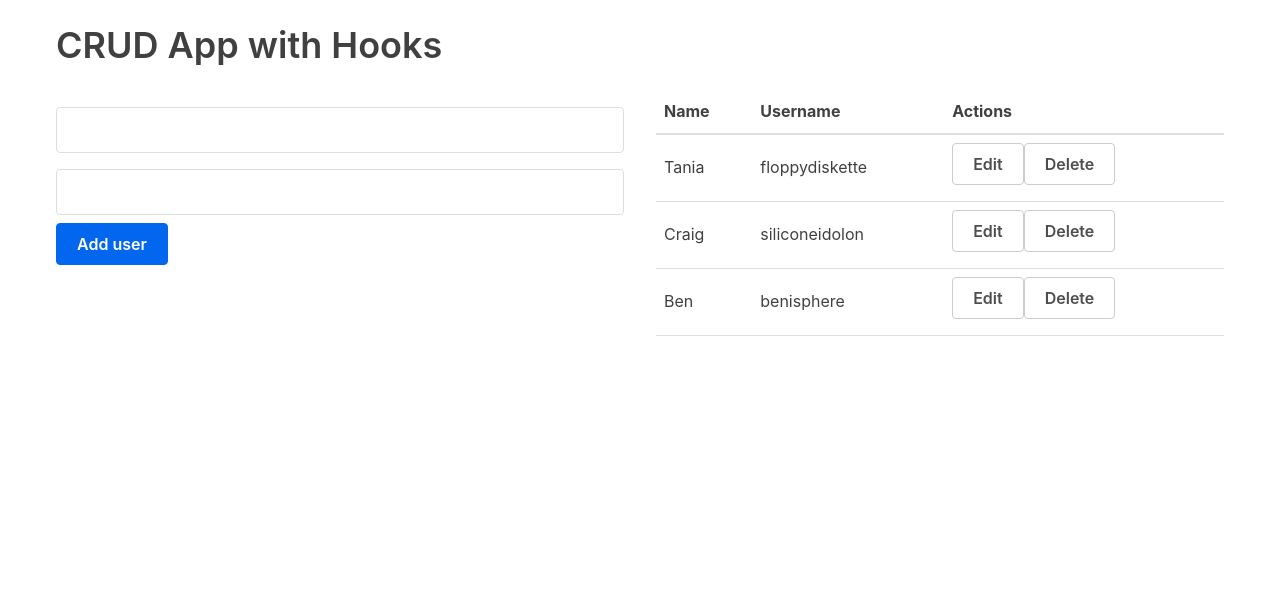
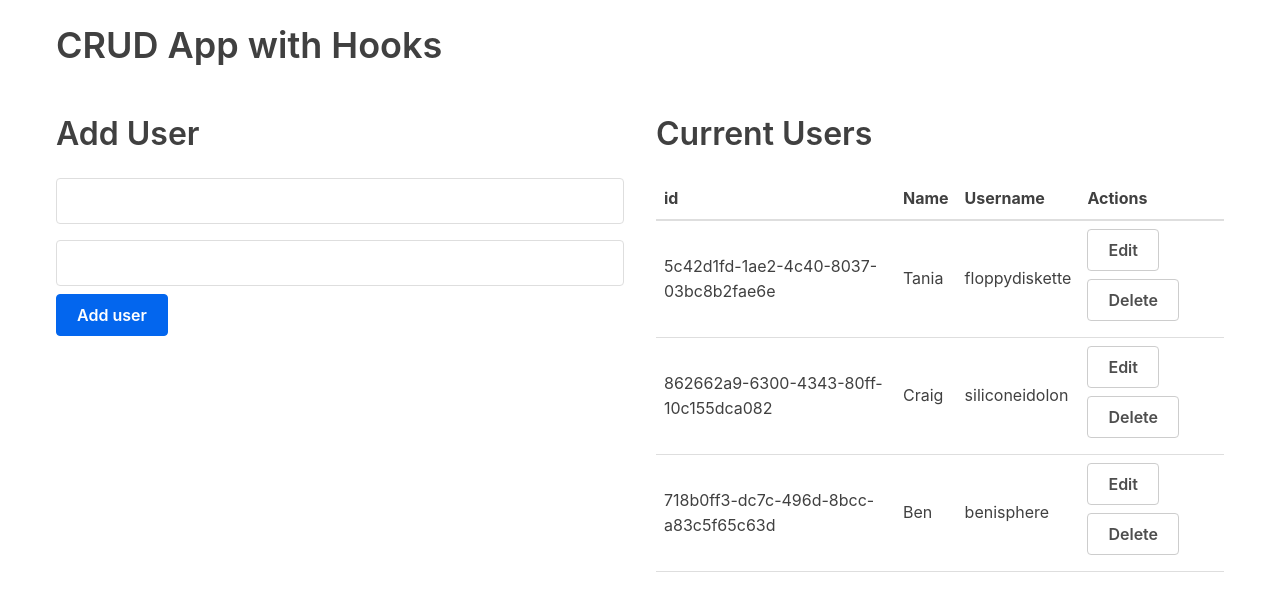
Before and after one commit to ignaciozanotti/reactCrud, a React (Create React App) app: page / in a window 1280 px wide. Shown: the top 594 px of the page. Built offline with nearby package versions, Linux system fonts and the light colour scheme.

Commit message:
dynamic user editing, id displaying

```diff
--- a/src/App.js
+++ b/src/App.js
@@ -1,7 +1,8 @@
-import React, {useState} from 'react';
+import React, {useState, Fragment} from 'react';
 import UserTable from './components/UserTable';
 import { v4 as uuidv4 } from 'uuid';
 import AddUserForm from './components/AddUserForm';
+import EditUserForm from './components/EditUserForm';
 
 function App() {
 
@@ -30,15 +31,63 @@ function App() {
     setUsers(users.filter(user => user.id !== id))
   }
 
+  //editar usuarios
+  const[editing,setEditing] = useState(false);
+
+  const[currentUsr,setCurrentUsr] = useState({
+    id: null,
+    name: '',
+    username: ''
+  });
+
+  const editRow = (user) => {
+    setEditing(true);
+    setCurrentUsr({id: user.id, name: user.name, username: user.username})
+  }
+
+  const updateUsr = (id, updatedUsr) => {
+    setEditing(false);
+
+    setUsers(users.map(user => (user.id === id ? updatedUsr : user)))
+  }
+
+
   return (
     <div className="container">
       <h1>CRUD App with Hooks</h1>
       <div className="flex-row">
         <div className="flex-large">
-          <AddUserForm addUsr={addUsr}/>
+
+        {
+          editing ? (
+            <Fragment>
+              <h2>Edit User</h2>
+              <EditUserForm
+                currentUsr={currentUsr}
+                updateUsr={updateUsr}
+                />
+            </Fragment>
+
+          ) : (
+            <Fragment>
+              <h2>Add User</h2>
+              <AddUserForm addUsr={addUsr}/>
+            </Fragment>
+          )
+        }
+
+
+
         </div>
         <div className="flex-large">
-          <UserTable users={users} deleteUsr={deleteUsr}></UserTable>
+        <h2>Current Users</h2>
+          <UserTable users={users}
+          deleteUsr={deleteUsr}
+          editRow={editRow}
+          setEditing={setEditing}
+
+
+          ></UserTable>
         </div>
       </div>
     </div>
--- /dev/null
+++ b/src/components/EditUserForm.jsx
@@ -0,0 +1,54 @@
+import React from 'react'
+import {useForm} from 'react-hook-form'
+
+const EditUserForm = (props) => {
+
+    //console.log(props.currentUsr);
+
+    const {register, errors, handleSubmit, setValue} = useForm(
+        {defaultValues:props.currentUsr});
+
+    const onSubmit = (data,e) => {
+       // console.log(data);
+
+       data.id = props.currentUsr.id;
+
+        props.updateUsr(props.currentUsr.id, data);
+
+
+        e.target.reset();
+    }
+
+    setValue('name', props.currentUsr.name);
+    setValue('username', props.currentUsr.username);
+
+    return (
+        <form onSubmit={handleSubmit(onSubmit)}>
+            <label htmlFor=""></label>
+            <input type="text"
+            name="name"
+            ref={
+                register({
+                    required: {value: true, message:'campo requerido'}
+                })
+            }
+            autoComplete="off"
+            />
+            <div> {errors?.name?.message}</div>
+            <label htmlFor=""></label>
+            <input type="text"
+            name="username"
+            autoComplete="off"
+            ref={
+                register({
+                    required: {value: true, message:'campo requerido'}
+                })
+            }
+            />
+            <div> {errors?.username?.message}</div>
+            <button>Edit user</button>
+        </form>
+    )
+}
+
+export default EditUserForm;
--- a/src/components/UserTable.jsx
+++ b/src/components/UserTable.jsx
@@ -2,12 +2,13 @@ import React from 'react'
 
 const UserTable = (props) => {
 
-  console.log(props.users);
+ console.log(props.users);
 
   return(
   <table>
     <thead>
       <tr>
+        <th>id</th>
         <th>Name</th>
         <th>Username</th>
         <th>Actions</th>
@@ -18,10 +19,13 @@ const UserTable = (props) => {
   props.users.length > 0 ?
   props.users.map( user => (
     <tr key={user.id}>
+    <td>{user.id}</td>
     <td>{user.name}</td>
     <td>{user.username}</td>
     <td>
-      <button className="button muted-button">Edit</button>
+      <button className="button muted-button"
+      onClick={() => {props.editRow(user)}}
+      >Edit</button>
       <button className="button muted-button"
       onClick={() => {props.deleteUsr(user.id)}}
       >Delete</button>
```
